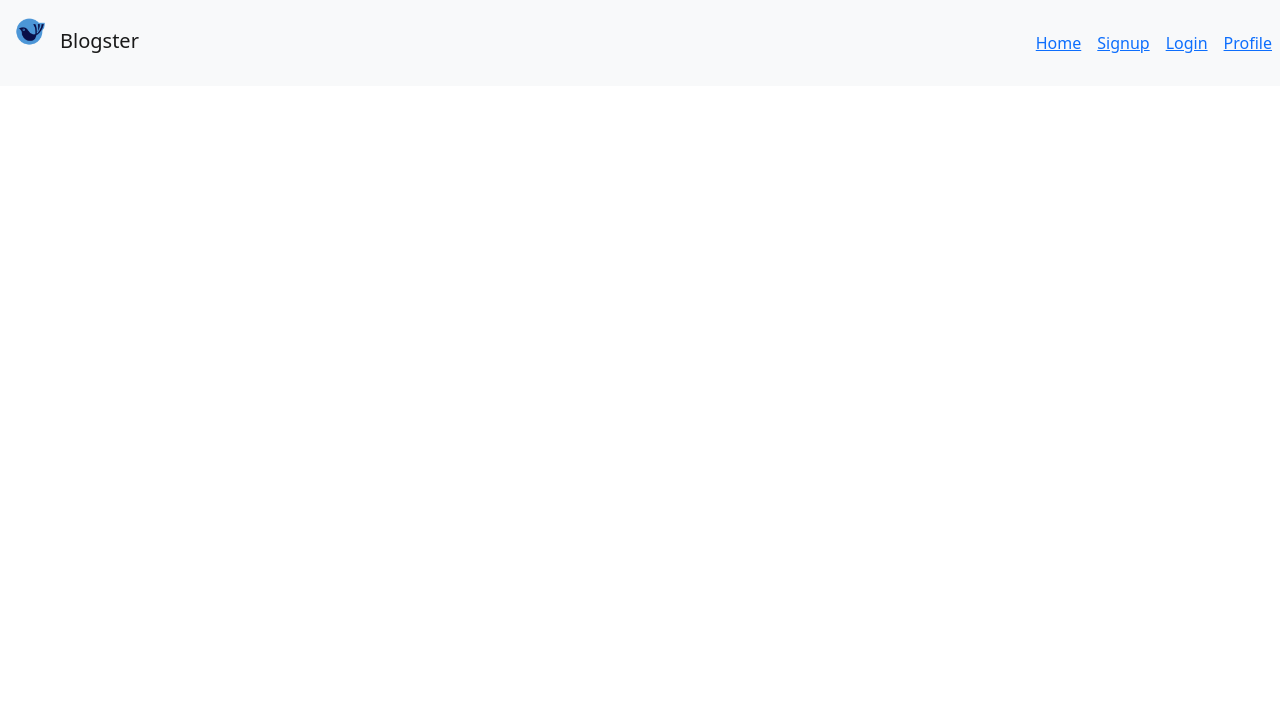
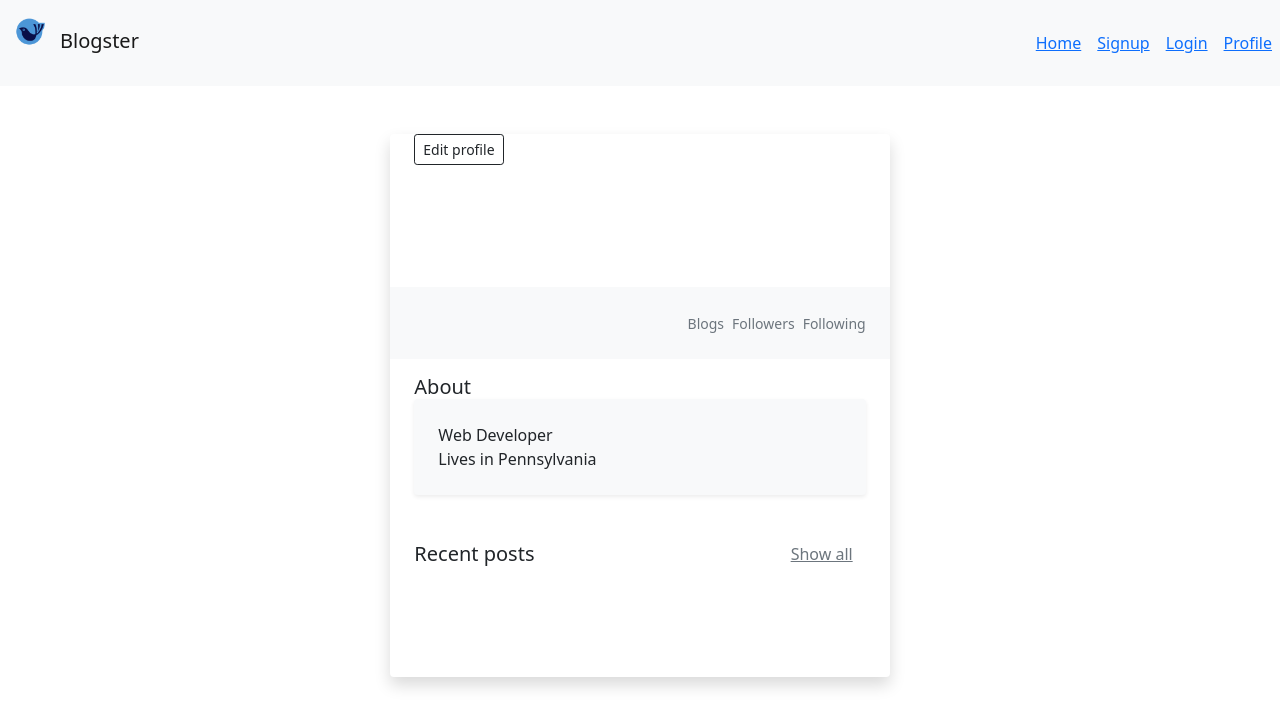
Before and after one commit to Woz-U-Group-Projects/team-javascript, a React (Create React App) app in the folder Client-Side/: page /profile in a window 1280 px wide. Shown: the top 726 px of the page. Built offline with nearby package versions, Linux system fonts and the light colour scheme.

Commit message:
Profile page, initial pass.

```diff
--- a/Client-Side/package.json
+++ b/Client-Side/package.json
@@ -8,6 +8,7 @@
     "@testing-library/user-event": "^12.8.3",
     "axios": "^0.21.1",
     "bootstrap": "^5.0.2",
+    "jquery": "^3.6.0",
     "react": "^17.0.2",
     "react-dom": "^17.0.2",
     "react-router-dom": "^5.2.0",
--- a/Client-Side/src/pages/Home.js
+++ b/Client-Side/src/pages/Home.js
@@ -6,7 +6,7 @@ class Home extends React.Component {
       this.state = { home: '' };
     }
     myChangeHandler = (event) => {
-      this.setState({uhome: event.target.value});
+      this.setState({home: event.target.value});
     }
     render() {
       return (
--- a/Client-Side/src/pages/Profile.js
+++ b/Client-Side/src/pages/Profile.js
@@ -2,9 +2,55 @@ import React from 'react'
 
 const Profile = () => {
     return (
-        <div>
+        <div class="row py-5 px-4">
+            <div class="col-md-5 mx-auto">
 
+                <div class="bg-white shadow rounded overflow-hidden">
+                    <div class="px-4 pt-0 pb-4 cover">
+                        <div class="media align-items-end profile-head">
+                            <div class="profile mr-3"><img src=""/><a href="#" class="btn btn-outline-dark btn-sm btn-block">Edit profile</a></div>
+                            <div class="media-body mb-5 text-white">
+                                <h4 class="mt-0 mb-0">Mansur Saleem</h4>
+                                <p class="small mb-4"> <i class="fas fa-map-marker-alt mr-2"></i>Pennsylvania</p>
+                            </div>
+                        </div>
+                    </div>
+                    <div class="bg-light p-4 d-flex justify-content-end text-center">
+                        <ul class="list-inline mb-0">
+                            <li class="list-inline-item">
+                                <h5 class="font-weight-bold mb-0 d-block"></h5><small class="text-muted"> <i class="fas fa-image mr-1"></i>Blogs</small>
+                            </li>
+                            <li class="list-inline-item">
+                                <h5 class="font-weight-bold mb-0 d-block"></h5><small class="text-muted"> <i class="fas fa-user mr-1"></i>Followers</small>
+                            </li>
+                            <li class="list-inline-item">
+                                <h5 class="font-weight-bold mb-0 d-block"></h5><small class="text-muted"> <i class="fas fa-user mr-1"></i>Following</small>
+                            </li>
+                        </ul>
+                    </div>
+                    <div class="px-4 py-3">
+                        <h5 class="mb-0">About</h5>
+                        <div class="p-4 rounded shadow-sm bg-light">
+                            <p class="font-italic mb-0">Web Developer</p>
+                            <p class="font-italic mb-0">Lives in Pennsylvania</p>
+
+                        </div>
+                    </div>
+                    <div class="py-4 px-4">
+                        <div class="d-flex align-items-center justify-content-between mb-3">
+                            <h5 class="mb-0">Recent posts</h5><a href="#" class="btn btn-link text-muted">Show all</a>
+                        </div>
+                        <div class="row">
+                            <div class="col-lg-6 mb-2 pr-lg-1"><img src=""/></div>
+                            <div class="col-lg-6 mb-2 pl-lg-1"><img src=""/></div>
+                            <div class="col-lg-6 pr-lg-1 mb-2"><img src=""/></div>
+                            <div class="col-lg-6 pl-lg-1"><img src=""/></div>
+                        </div>
+                    </div>
+                </div>
+            </div>
         </div>
+
     )
 }
 
```
Also changed, not shown: 1 other file (tests, documents, lock files or other folders).
